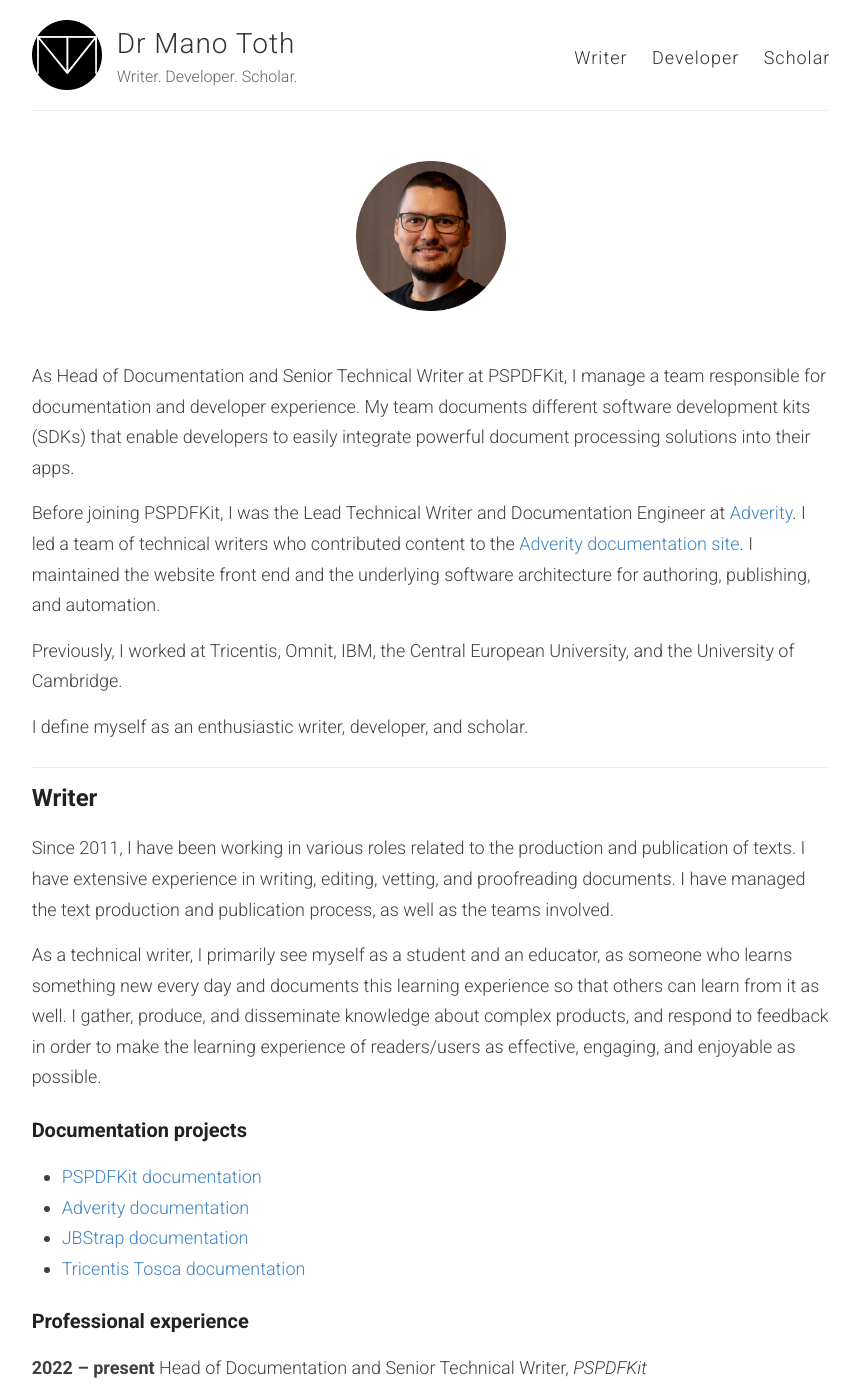
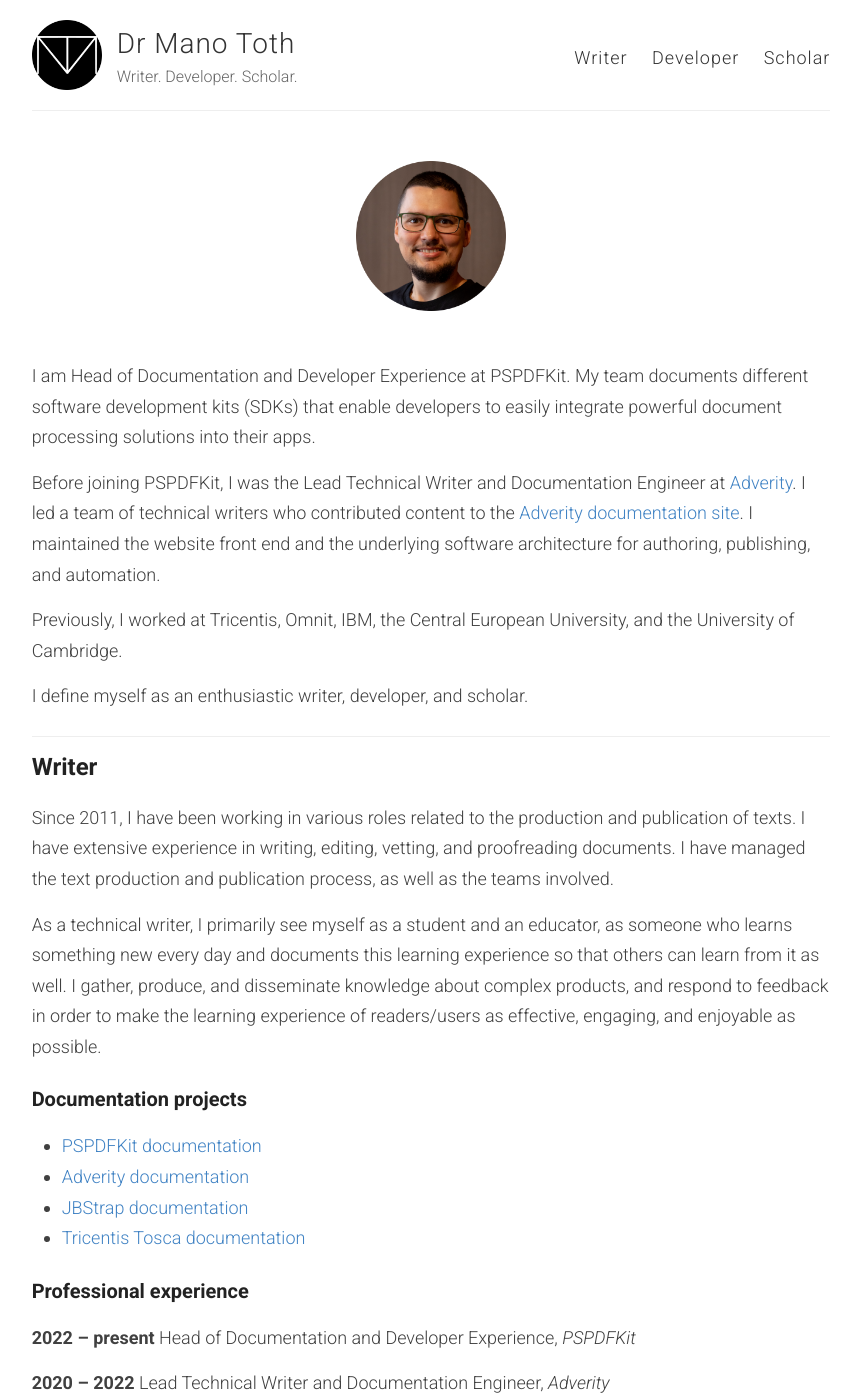
Before and after one commit to tothmano/manototh.github.io, a Jekyll site: the page built from _pages/home.md, in a window 1280 px wide and 1400 px high. Shown: the whole window, without its empty margins (209-1069 px from the left). Built offline with Jekyll 4.4.1, drawn with Linux system fonts in a browser that asks for light colours.

Commit message:
Change job title

```diff
--- a/_pages/home.md
+++ b/_pages/home.md
@@ -6,7 +6,7 @@
 
 <div id="mano-toth-photo"></div>
 
-As Head of Documentation and Senior Technical Writer at PSPDFKit, I manage a team responsible for documentation and developer experience. My team documents different software development kits (SDKs) that enable developers to easily integrate powerful document processing solutions into their apps.
+I am Head of Documentation and Developer Experience at PSPDFKit. My team documents different software development kits (SDKs) that enable developers to easily integrate powerful document processing solutions into their apps.
 
 Before joining PSPDFKit, I was the Lead Technical Writer and Documentation Engineer at [Adverity](https://www.adverity.com/). I led a team of technical writers who contributed content to the [Adverity documentation site](https://docs.adverity.com/). I maintained the website front end and the underlying software architecture for authoring, publishing, and automation.
 
@@ -28,7 +28,7 @@
 
 ### Professional experience
 
-**2022 – present** Head of Documentation and Senior Technical Writer, *PSPDFKit*
+**2022 – present** Head of Documentation and Developer Experience, *PSPDFKit*
 
 **2020 – 2022** Lead Technical Writer and Documentation Engineer, *Adverity*
 
```
